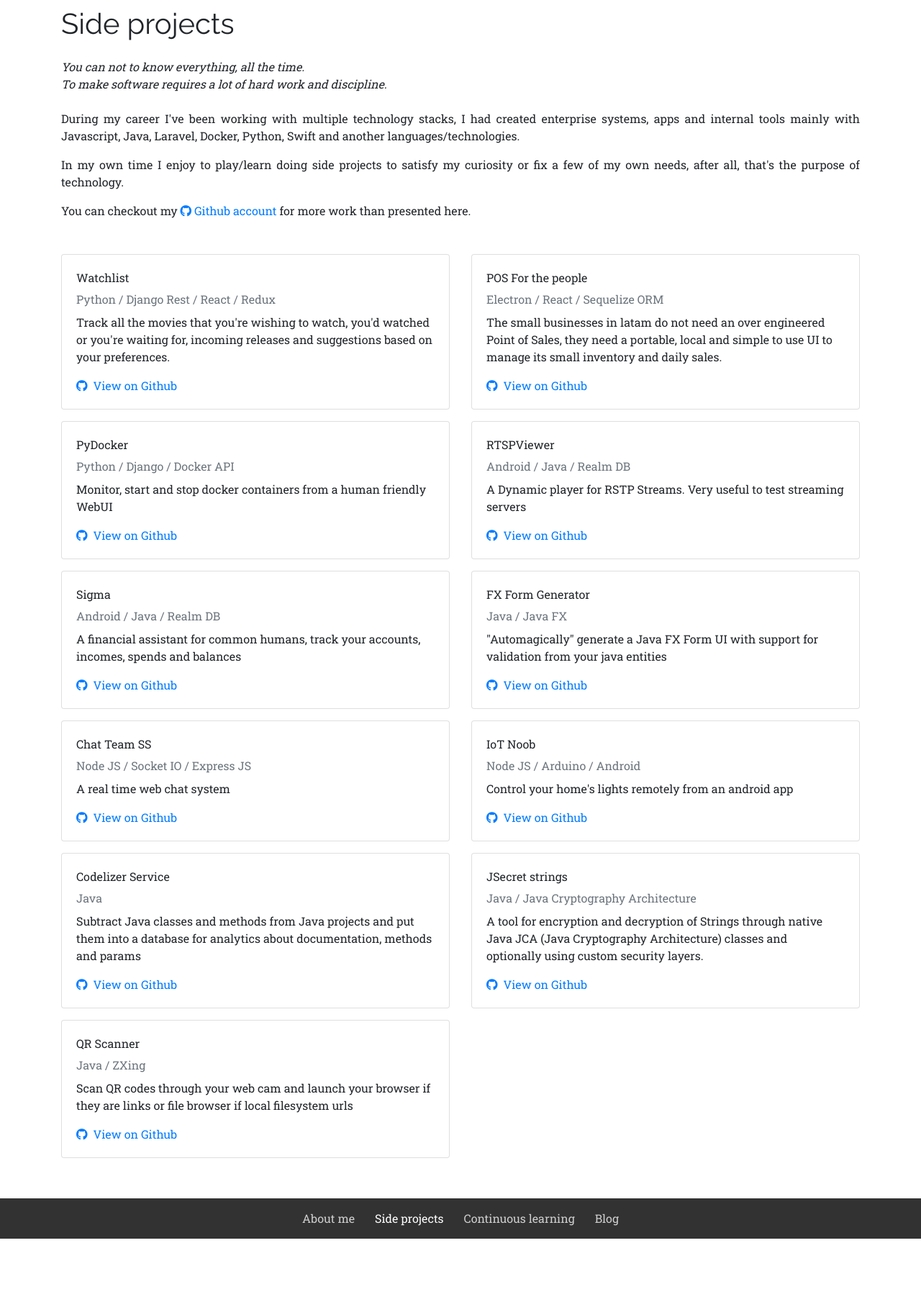
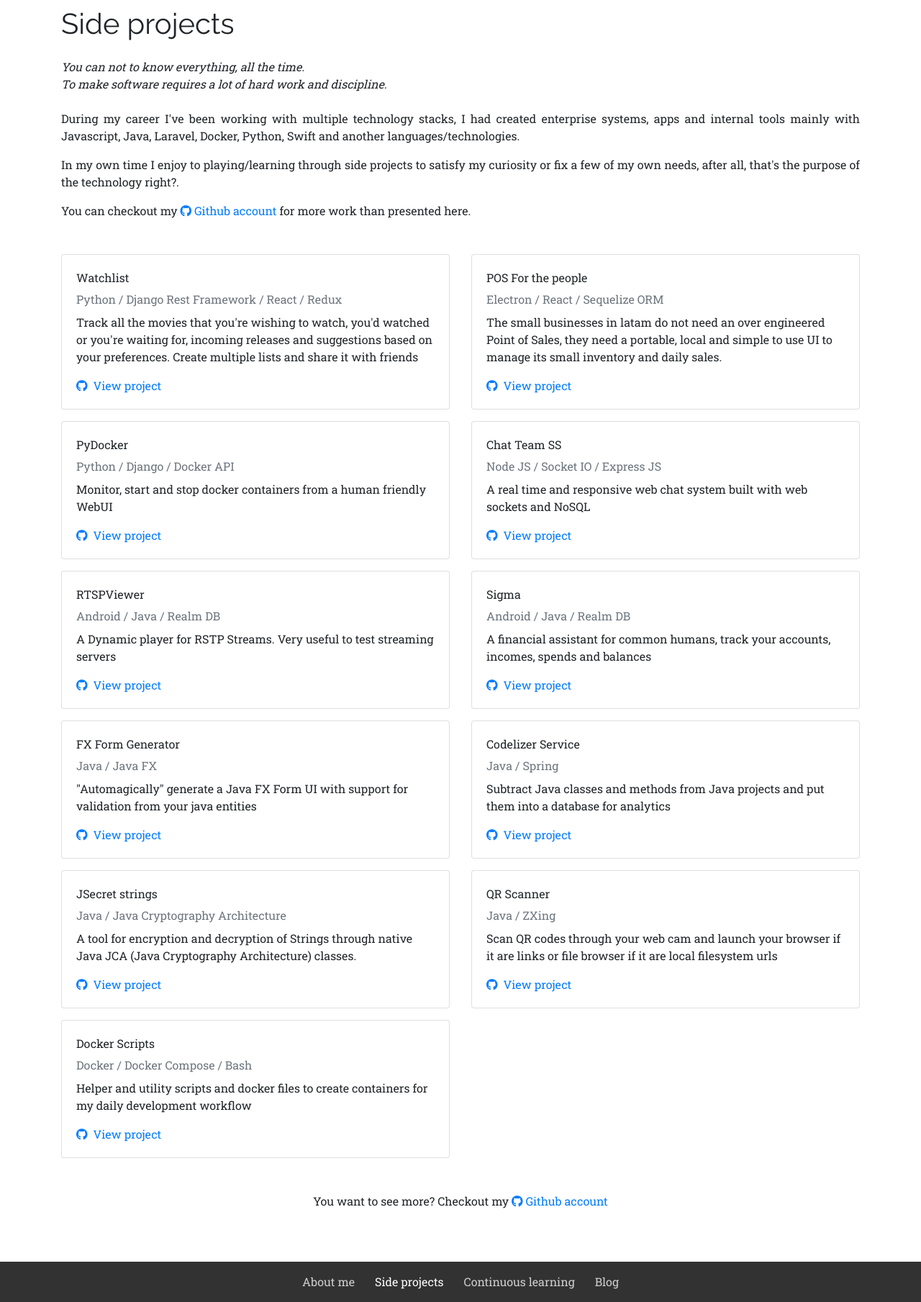
Before and after one commit to giobyte8/Website, a Django app: page /portfolio in a window 1280 px wide. Shown: the part 87-1896 px from the top of the page at 72% size. Before the commit the page ends 1808 px from the top, so only its background shows below. Run offline with Django 3.2, Linux system fonts and the light colour scheme; some libraries are stand-ins or nearby versions.

Commit message:
:rocket: Fix the order of side project

```diff
--- a/website/landing/templates/portfolio/side_projects.html
+++ b/website/landing/templates/portfolio/side_projects.html
@@ -25,8 +25,8 @@
       </p>
 
       <p>
-        In my own time I enjoy to play/learn doing side projects to satisfy my curiosity
-        or fix a few of my own needs, after all, that's the purpose of technology.<br/>
+        In my own time I enjoy to playing/learning through side projects to satisfy my curiosity
+        or fix a few of my own needs, after all, that's the purpose of the technology right?.<br/>
       </p>
 
       <p>
@@ -42,7 +42,7 @@
   <!-- Projects grid -->
   <div class="row mt-3">
     {% for project in projects %}
-      <div class="col-6 pt-3">
+      <div class="col-12 col-lg-6 pt-3">
         <div class="card">
           <div class="card-body">
             <div class="card-title">{{ project.title }}</div>
@@ -53,12 +53,24 @@
 
             <a href="{{ project.link }}" class="card-link" target="_blank">
               <span class="fab fa-github"></span>
-              <span>&nbsp;View on Github</span>
+              <span>&nbsp;View project</span>
             </a>
           </div>
         </div>
       </div>
     {% endfor %}
   </div>
+
+  <div class="row mt-5">
+    <div class="col text-center">
+      <p>
+        You want to see more? Checkout my
+        <a href="https://github.com/DiganmeGiovanni">
+          <span class="fab fa-github"></span>
+          <span>Github account</span>
+        </a>
+      </p>
+    </div>
+  </div>
 </div>
 {% endblock %}
--- a/website/landing/views.py
+++ b/website/landing/views.py
@@ -13,19 +13,35 @@ def index(req):
 def portfolio(req):
     watchlist = Project()
     watchlist.title = 'Watchlist'
-    watchlist.stack = 'Python / Django Rest / React / Redux'
+    watchlist.stack = 'Python / Django Rest Framework / React / Redux'
     watchlist.desc = """
         Track all the movies that you're wishing to watch, you'd watched or you're
         waiting for, incoming releases and suggestions based on your
-        preferences.
+        preferences. Create multiple lists and share it with friends
     """
     watchlist.link = 'https://github.com/DiganmeGiovanni/WatchlistWeb'
+
+    pos = Project()
+    pos.title = 'POS For the people'
+    pos.stack = 'Electron / React / Sequelize ORM'
+    pos.desc = """
+            The small businesses in latam do not need an over engineered Point of Sales,
+            they need a portable, local and simple to use UI to manage its small
+            inventory and daily sales.
+        """
+    pos.link = "https://github.com/DiganmeGiovanni/PoS2"
 
     py_docker = Project()
     py_docker.title = 'PyDocker'
     py_docker.stack = 'Python / Django / Docker API'
     py_docker.desc = 'Monitor, start and stop docker containers from a human friendly WebUI'
     py_docker.link = 'https://github.com/DiganmeGiovanni/PyDocker'
+
+    chat_ss = Project()
+    chat_ss.title = "Chat Team SS"
+    chat_ss.stack = "Node JS / Socket IO / Express JS"
+    chat_ss.desc = "A real time and responsive web chat system built with web sockets and NoSQL"
+    chat_ss.link = "https://github.com/DiganmeGiovanni/Chat-TeamSS"
 
     rtsp_viewer = Project()
     rtsp_viewer.title = 'RTSPViewer'
@@ -53,34 +69,12 @@ def portfolio(req):
     """
     fx_form.link = 'https://github.com/DiganmeGiovanni/FXFormGenerator'
 
-    pos = Project()
-    pos.title = 'POS For the people'
-    pos.stack = 'Electron / React / Sequelize ORM'
-    pos.desc = """
-        The small businesses in latam do not need an over engineered Point of Sales,
-        they need a portable, local and simple to use UI to manage its small
-        inventory and daily sales.
-    """
-    pos.link = "https://github.com/DiganmeGiovanni/PoS2"
-
-    chat_ss = Project()
-    chat_ss.title = "Chat Team SS"
-    chat_ss.stack = "Node JS / Socket IO / Express JS"
-    chat_ss.desc = "A real time web chat system"
-    chat_ss.link = "https://github.com/DiganmeGiovanni/Chat-TeamSS"
-
-    iot_noob = Project()
-    iot_noob.title = "IoT Noob"
-    iot_noob.stack = "Node JS / Arduino / Android"
-    iot_noob.desc = "Control your home's lights remotely from an android app"
-    iot_noob.link = "https://github.com/DiganmeGiovanni/IoTNoobAndroidClient"
-
     codelizer = Project()
     codelizer.title = "Codelizer Service"
-    codelizer.stack = "Java"
+    codelizer.stack = "Java / Spring"
     codelizer.desc = """
         Subtract Java classes and methods from Java projects and put them into
-        a database for analytics about documentation, methods and params
+        a database for analytics
     """
     codelizer.link = "https://github.com/DiganmeGiovanni/CodelizerService"
 
@@ -89,8 +83,7 @@ def portfolio(req):
     secret_strings.stack = "Java / Java Cryptography Architecture"
     secret_strings.desc = """
         A tool for encryption and decryption of Strings through native Java
-        JCA (Java Cryptography Architecture) classes and optionally using custom
-        security layers.
+        JCA (Java Cryptography Architecture) classes.
     """
     secret_strings.link = "https://github.com/DiganmeGiovanni/JSecretStrings"
 
@@ -98,23 +91,32 @@ def portfolio(req):
     qr_scanner.title = "QR Scanner"
     qr_scanner.stack = "Java / ZXing"
     qr_scanner.desc = """
-        Scan QR codes through your web cam and launch your browser if they are
-        links or file browser if local filesystem urls
+        Scan QR codes through your web cam and launch your browser if it are
+        links or file browser if it are local filesystem urls
     """
     qr_scanner.link = "https://github.com/DiganmeGiovanni/QRScanner"
+
+    docker_scripts = Project()
+    docker_scripts.title = "Docker Scripts"
+    docker_scripts.stack = "Docker / Docker Compose / Bash"
+    docker_scripts.desc = """
+        Helper and utility scripts and docker files to create containers
+        for my daily development workflow
+    """
+    docker_scripts.link = "https://github.com/DiganmeGiovanni/DockerScripts"
 
     projects = [
         watchlist,
         pos,
         py_docker,
+        chat_ss,
         rtsp_viewer,
         sigma,
         fx_form,
-        chat_ss,
-        iot_noob,
         codelizer,
         secret_strings,
-        qr_scanner
+        qr_scanner,
+        docker_scripts
     ]
 
     return render(req, 'portfolio/side_projects.html', {
```
